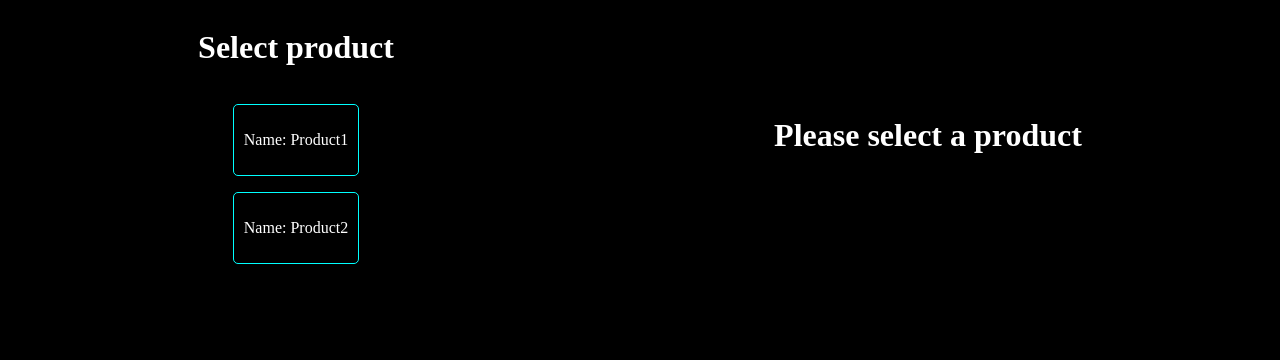
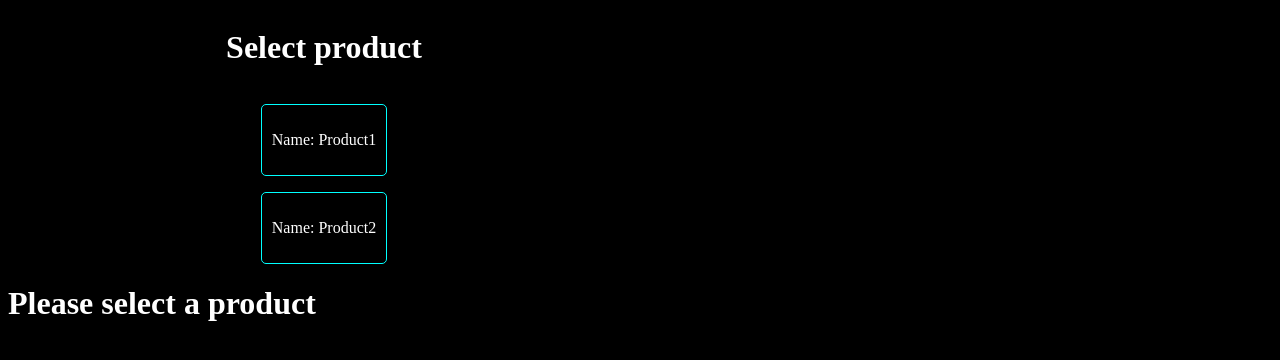
Before and after one commit to ItzhakLevy1/react-display-selected-item, a React (Create React App) app: page / in a window 1280 px wide. Shown: the top 360 px of the page. Built offline with nearby package versions, Linux system fonts and the light colour scheme.

Commit message:
Correct class name to lower case and product.id to product.title

```diff
--- a/src/pages/Home.css
+++ b/src/pages/Home.css
@@ -2,7 +2,7 @@ body {
   background-color: black;
 }
 
-.Home-container {
+.home-container {
   display: flex;
   align-items: center;
   justify-content: space-around;
--- a/src/pages/Home.jsx
+++ b/src/pages/Home.jsx
@@ -13,7 +13,7 @@ function Home() {
         <h1>Select product</h1>
         {products.map((product) => (
           <ProductInList
-            key={product.id}
+            key={product.title}
             title={product.title}
             price={product.price}
             image={product.image}
```
